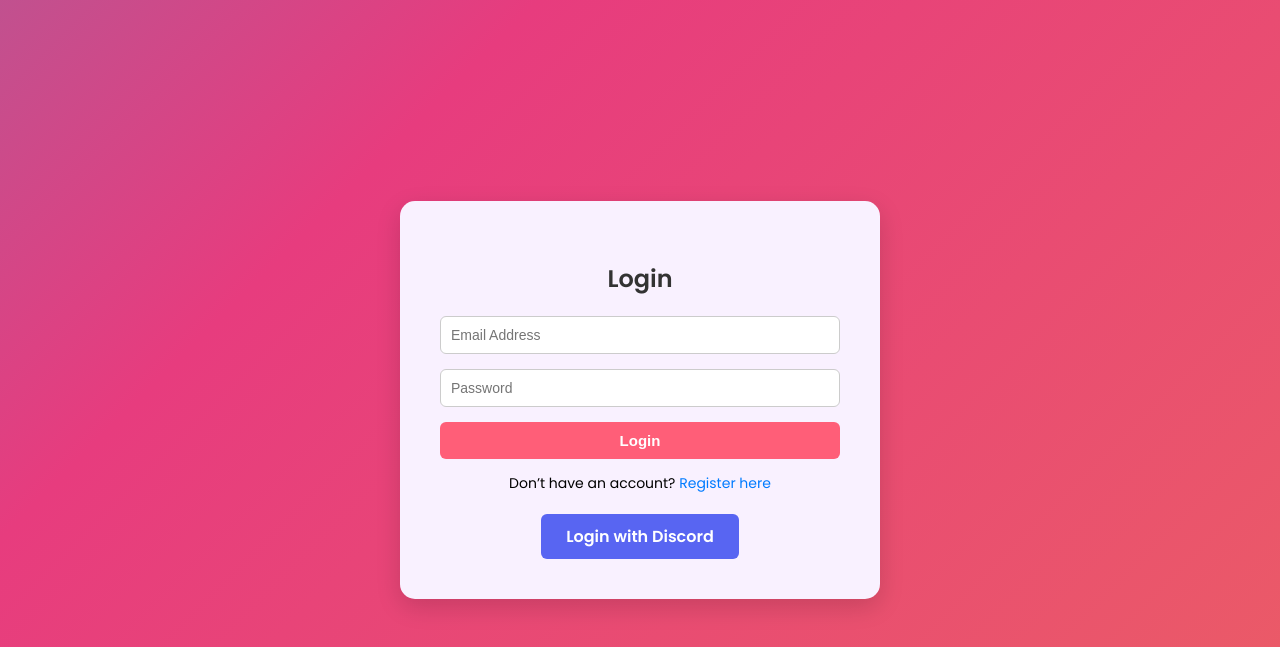
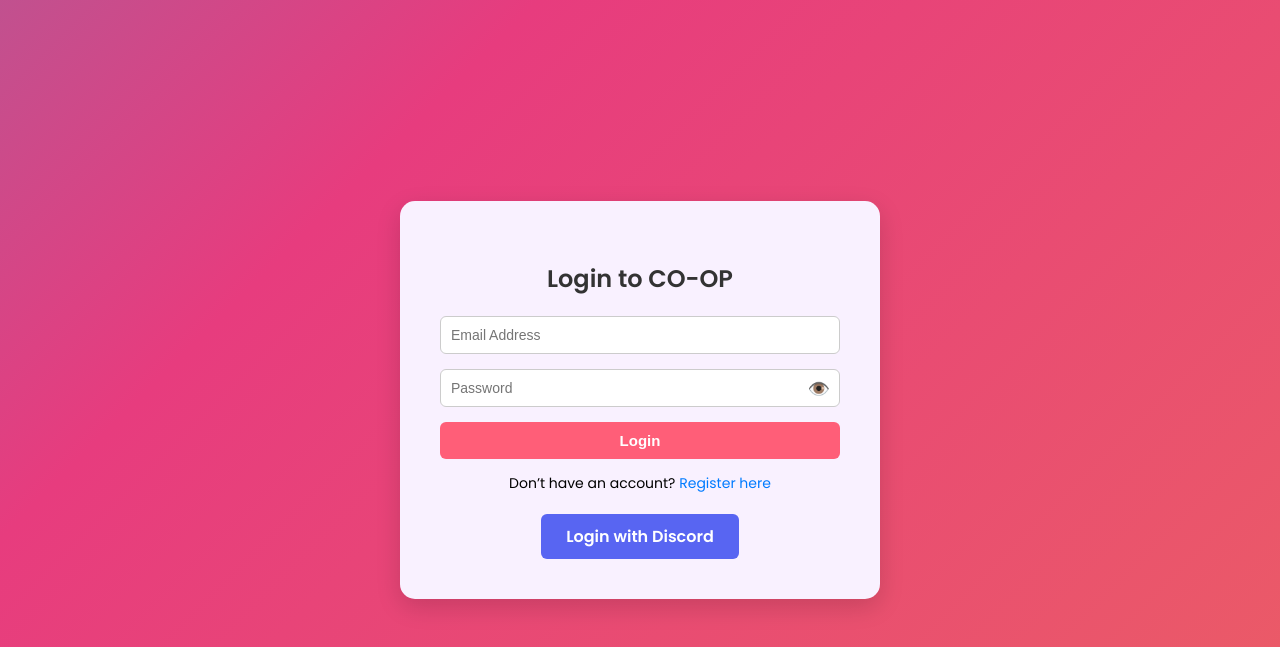
Before and after one commit to jose-ginkash/Project-Co-Op, a PHP site: page /login.php in a window 1280 px wide. Shown: the top 647 px of the page. Run offline with PHP 8.4, Linux system fonts and the light colour scheme.

Commit message:
Update login.php
adds the show icon button, also changes name to CO-OP

```diff
--- a/login.php
+++ b/login.php
@@ -38,14 +38,36 @@
 ?>
 <!DOCTYPE html>
 <html>
+
 <head>
     <title>Login - LoveConnect</title>
     <link rel="stylesheet" href="style.css">
+    <style>
+        /* Minimal styles for the password container */
+        .password-container {
+            position: relative;
+        }
+
+        .password-container input {
+            width: 100%;
+            padding-right: 40px;
+            box-sizing: border-box;
+        }
+
+        .password-toggle {
+            position: absolute;
+            right: 10px;
+            top: 50%;
+            transform: translateY(-50%);
+            cursor: pointer;
+            font-size: 18px;
+        }
+    </style>
 </head>
+
 <body>
     <div class="container">
-        <h2>Login</h2>
-
+        <h2>Login to CO-OP</h2>
         <?php if (isset($_GET['registered']) && $_GET['registered'] == 'success'): ?>
             <p style="color: green;">Registration successful! Please log in.</p>
         <?php endif; ?>
@@ -53,16 +75,33 @@
 
         <form method="post">
             <input type="email" name="email" placeholder="Email Address" required>
-            <input type="password" name="password" placeholder="Password" required>
+            <div class="password-container">
+                <input type="password" id="password-field" name="password" placeholder="Password" required>
+                <span class="password-toggle" onclick="togglePassword()">👁️</span>
+            </div>
             <button type="submit" class="primary-btn">Login</button>
         </form>
 
         <p>Don’t have an account? <a href="register.php">Register here</a></p>
 
-        <!-- ✅ Styled Discord Login Button -->
         <div class="discord-login">
             <a href="login-discord.php" class="discord-btn">Login with Discord</a>
         </div>
     </div>
+
+    <script>
+        function togglePassword() {
+            var pwd = document.getElementById('password-field');
+            var toggle = document.querySelector('.password-toggle');
+            if (pwd.type === "password") {
+                pwd.type = "text";
+                toggle.textContent = "🔒";
+            } else {
+                pwd.type = "password";
+                toggle.textContent = "👁️";
+            }
+        }
+    </script>
 </body>
+
 </html>
```
